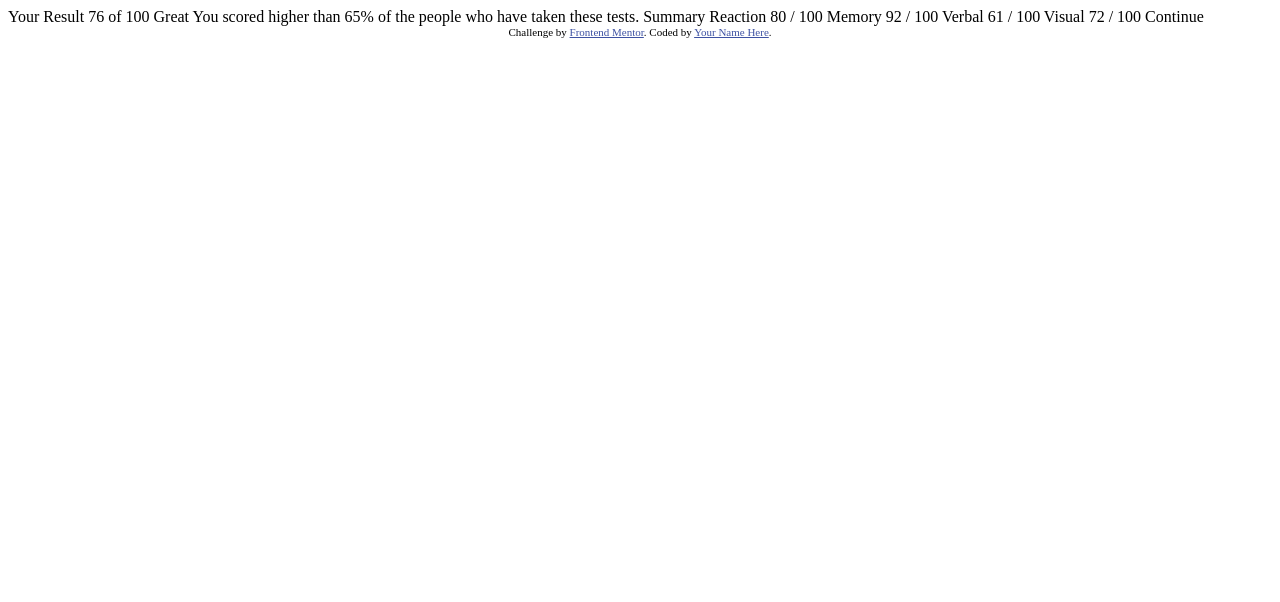
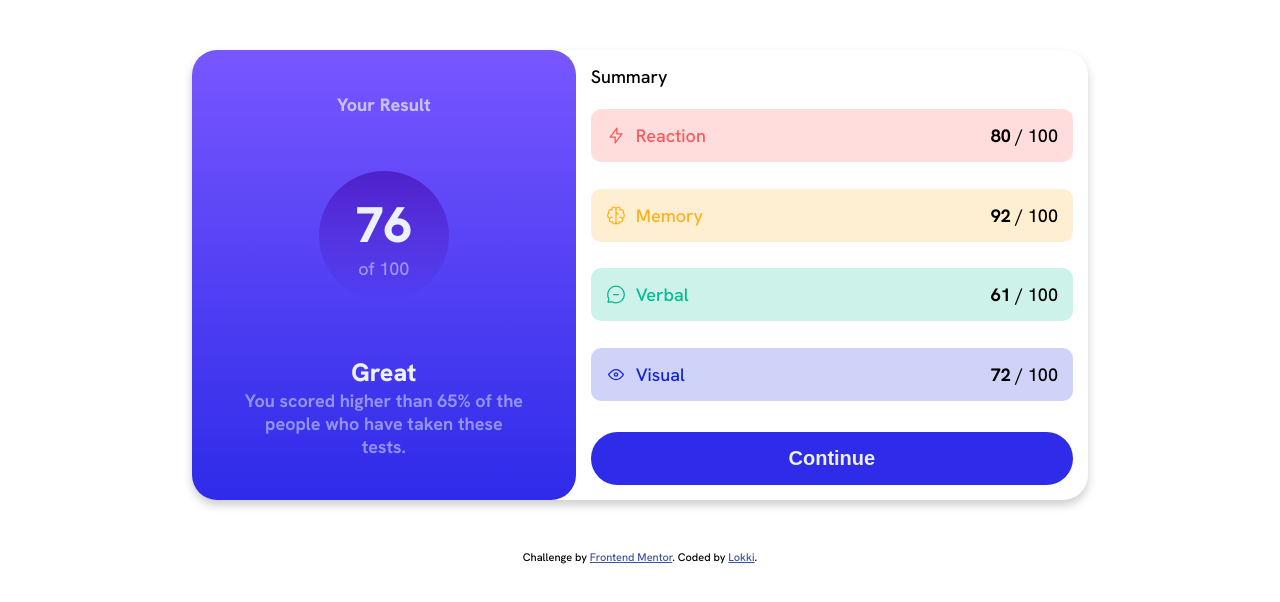
Before and after one commit to Lokki68/results-summary-component, a plain HTML site: page index.html in a window 1280 px wide. Drawn offline with Linux system fonts and the light colour scheme.

Commit message:
challenge results

```diff
--- a/index.html
+++ b/index.html
@@ -1,47 +1,134 @@
 <!DOCTYPE html>
 <html lang="en">
+
 <head>
   <meta charset="UTF-8">
-  <meta name="viewport" content="width=device-width, initial-scale=1.0"> <!-- displays site properly based on user's device -->
+  <meta
+    name="viewport"
+    content="width=device-width, initial-scale=1.0"
+  > <!-- displays site properly based on user's device -->
 
-  <link rel="icon" type="image/png" sizes="32x32" href="./assets/images/favicon-32x32.png">
+  <link
+    rel="icon"
+    type="image/png"
+    sizes="32x32"
+    href="./assets/images/favicon-32x32.png"
+  >
+
+  <link
+    rel="stylesheet"
+    href="style.css"
+  >
+
+  <link
+    rel="stylesheet"
+    href="media_query.css"
+  >
 
   <title>Frontend Mentor | Results summary component</title>
 
   <!-- Feel free to remove these styles or customise in your own stylesheet 👍 -->
   <style>
-    .attribution { font-size: 11px; text-align: center; }
-    .attribution a { color: hsl(228, 45%, 44%); }
+
   </style>
 </head>
+
 <body>
+  <div class="container">
+    <!-- result-container -->
+    <div class="result-container">
+      <div class="title">
+        Your Result
+      </div>
+      <div class="score">
+        <p>76</p>
+        <span>of 100</span>
+      </div>
+      <div class="avis">
+        <h3>Great</h3>
+        <p>
+          You scored higher than 65% of the people who have taken these tests.
+        </p>
+      </div>
+    </div>
+    <!-- details-container -->
+    <div class="details-container">
+      <div class="title">Summary</div>
+      <div class="block danger">
+        <div class="left-block">
 
-  Your Result
-  76
-  of 100
+          <img
+            src="assets/images/icon-reaction.svg"
+            alt="reaction"
+          >
+          <div class="subtitle">Reaction</div>
+        </div>
+        <div class="notes">
+          <p>
+            <strong>80</strong> / 100
+          </p>
+        </div>
+      </div>
 
-  Great
-  You scored higher than 65% of the people who have taken these tests.
+      <div class="block warning">
+        <div class="left-block">
 
-  Summary
+          <img
+            src="assets/images/icon-memory.svg"
+            alt="memory"
+          >
+          <div class="subtitle">Memory</div>
+        </div>
+        <div class="notes">
+          <p>
+            <strong>92</strong> / 100
+          </p>
+        </div>
+      </div>
 
-  Reaction
-  80 / 100
+      <div class="block success">
+        <div class="left-block">
 
-  Memory
-  92 / 100
+          <img
+            src="assets/images/icon-verbal.svg"
+            alt="verbal"
+          >
+          <div class="subtitle">Verbal</div>
+        </div>
+        <div class="notes">
+          <p>
+            <strong>61</strong> / 100
+          </p>
+        </div>
+      </div>
 
-  Verbal
-  61 / 100
+      <div class="block primary">
+        <div class="left-block">
 
-  Visual
-  72 / 100
+          <img
+            src="assets/images/icon-visual.svg"
+            alt="visual"
+          >
+          <div class="subtitle">Visual</div>
+        </div>
+        <div class="notes">
+          <p>
+            <strong>72</strong> / 100
+          </p>
+        </div>
+      </div>
+      <button type="button">Continue</button>
+    </div>
+  </div>
 
-  Continue
 
   <div class="attribution">
-    Challenge by <a href="https://www.frontendmentor.io?ref=challenge" target="_blank">Frontend Mentor</a>.
-    Coded by <a href="#">Your Name Here</a>.
+    Challenge by <a
+      href="https://www.frontendmentor.io?ref=challenge"
+      target="_blank"
+    >Frontend Mentor</a>.
+    Coded by <a href="https://github.com/Lokki68/results-summary-component">Lokki</a>.
   </div>
 </body>
+
 </html>
--- /dev/null
+++ b/media_query.css
@@ -0,0 +1,22 @@
+@media screen and ( min-width: 768px) {
+  .container {
+    flex-direction: row;
+    width: 70%;
+    height: 450px;
+    margin: 50px auto;
+    border-radius: 25px;
+    box-shadow: 0 5px 10px rgba(0, 0, 0, .2);
+  }
+
+  .result-container {
+    height: 100%;
+    border-radius: 25px;
+  }
+
+  .details-container {
+    display: flex;
+    flex-direction: column;
+    justify-content: space-between;
+  }
+
+}
--- /dev/null
+++ b/style.css
@@ -0,0 +1,162 @@
+@import url('https://fonts.googleapis.com/css2?family=Hanken+Grotesk:wght@500;700;800&family=Outfit:wght@100;200;400;600;800&display=swap');
+
+*, ::before, ::after {
+  box-sizing: border-box;
+  margin: 0;
+  padding: 0;
+}
+
+body {
+  font-family :'Hanken Grotesk', Helvetica, sans-serif;
+  font-size: 18px;
+}
+
+.container {
+  display: flex;
+  flex-direction: column;
+  width: 100%;
+  height: 100vh;
+}
+
+.result-container {
+  align-items: center;
+  background: linear-gradient(180deg, hsl(252,100%, 67%), hsl(241, 81%, 54%));
+  border-bottom-left-radius: 15px;
+  border-bottom-right-radius: 15px;
+  display: flex;
+  flex-direction: column;
+  height: 45%;
+  justify-content: space-around;
+  padding: 15px;
+}
+
+.result-container .title {
+  font-weight: 900;
+  color: hsla(221, 100%, 96%, .7);
+}
+
+.result-container .score {
+  height: 130px;
+  width: 130px;
+  display: flex;
+  flex-direction: column;
+  align-items: center;
+  justify-content: center;
+  border-radius: 50%;
+  background: linear-gradient(180deg, hsla(256, 72%, 46%, 1) ,hsla(241, 72%, 46%, 0));
+}
+
+.result-container .score p {
+  color: hsla(221, 100%, 96%, 1);
+  font-size: 50px;
+  font-weight: 900;
+}
+
+.result-container .score span {
+  color: hsla(221, 100%, 96%, .5);
+}
+
+.result-container .avis {
+  display: flex;
+  justify-content: center;
+  align-items: center;
+  flex-direction: column;
+  text-align: center;
+  width: 80%;
+}
+
+.result-container .avis h3 {
+  font-weight: 800;
+  color:hsla(221, 100%, 96%, 1);
+  font-size: 25px;
+}
+
+.result-container .avis p {
+  font-weight: 700;
+  color:hsla(221, 100%, 96%, .5);
+}
+/* base css chalenge */
+.attribution {
+  font-size: 11px;
+  text-align: center;
+}
+
+.attribution a {
+  color: hsl(228, 45%, 44%);
+}
+
+.details-container {
+  width: 90%;
+  margin: 0 auto;
+  padding: 15px;
+}
+
+.block {
+  display: flex;
+  align-items: center;
+  justify-content: space-between;
+  width: 100%;
+  margin: 5px auto;
+  padding: 15px;
+  background: green;
+  border-radius: 10px;
+}
+
+.block.danger {
+  background: hsla(0, 100%, 67%, .2);
+}
+
+.block.danger .left-block {
+  color: hsla(0, 100%, 67%, 1)
+}
+
+
+.block.warning {
+  background: hsla(39, 100%, 56%, .2);
+}
+
+.block.warning .left-block {
+  color: hsla(39, 100%, 56%, 1)
+}
+
+.block.success {
+  background: hsla(166, 100%, 37%, .2);
+}
+
+.block.success .left-block {
+  color: hsla(166, 100%, 37%, 1)
+}
+
+.block.primary {
+  background: hsla(234, 85%, 45%, .2);
+}
+
+.block.primary .left-block {
+  color: hsla(234, 85%, 45%, 1)
+}
+
+.block .left-block {
+  display: flex;
+}
+
+.block .left-block img {
+  margin-right: 10px;
+}
+
+
+button {
+  width: 100%;
+  padding: 15px 5px;
+  border-radius: 999px;
+  border: none;
+  margin-top: 10px;
+  color:hsla(221, 100%, 96%, 1);
+  font-weight: 700;
+  font-size: 20px;
+  cursor: pointer;
+  background: hsl(241, 81%, 54%);
+}
+
+button:hover {
+  background: hsl(224, 30%, 27%);
+}
```
